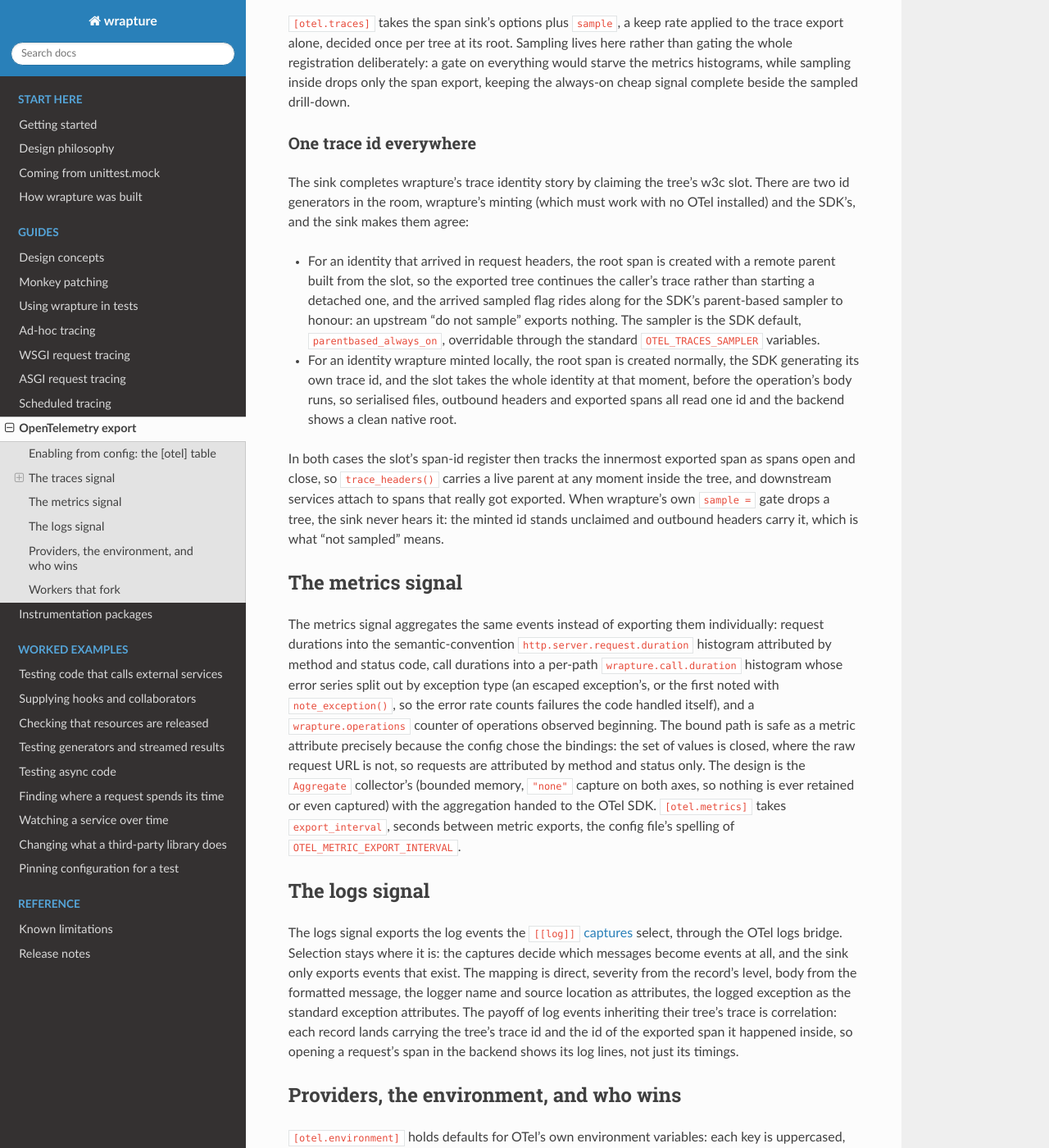
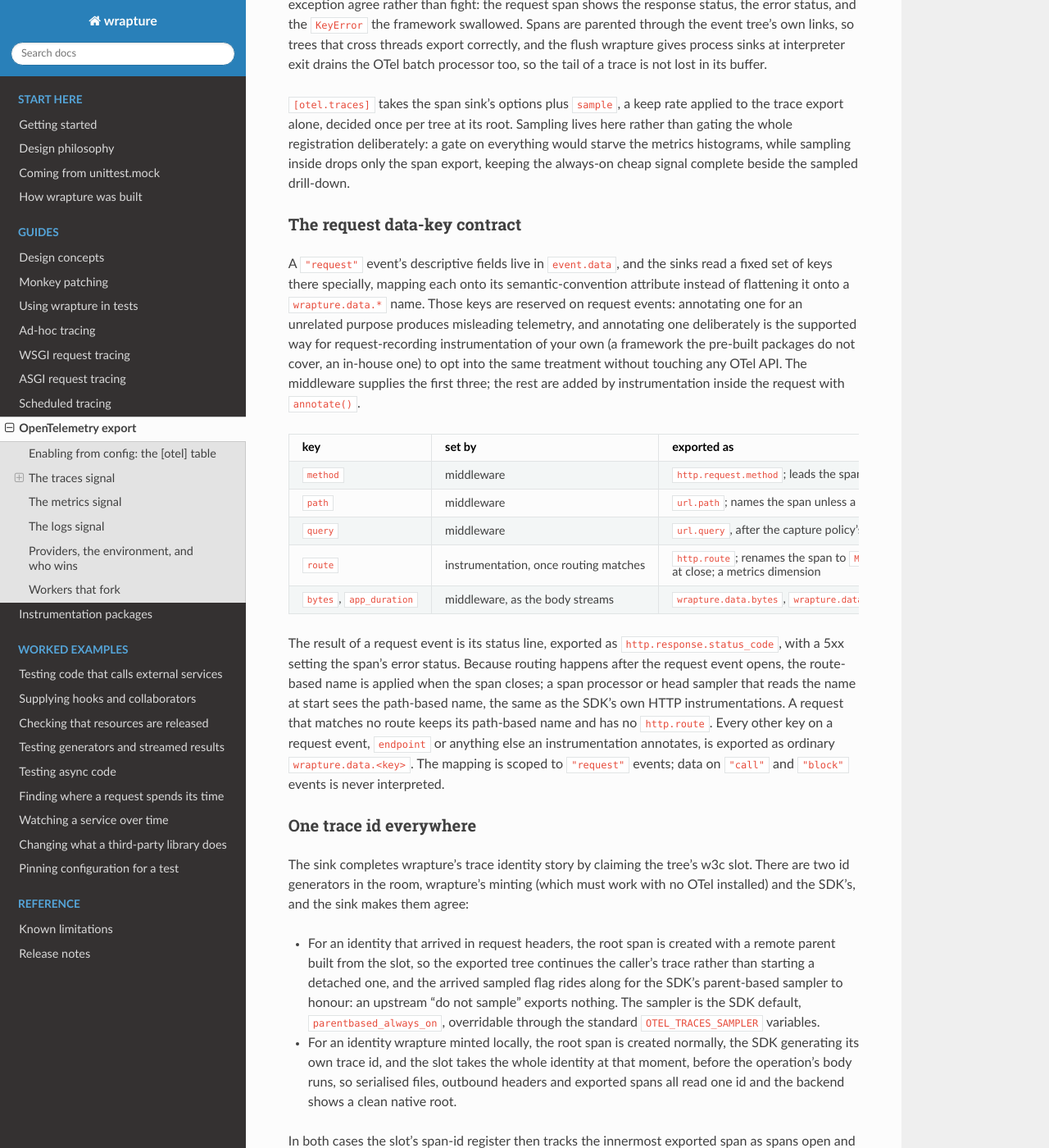
Before and after one commit to GrahamDumpleton/wrapture, a Sphinx documentation site: the page built from docs/otel-export.md, in a window 1280 px wide and 1400 px high, scrolled down 2176 px. Shown: the whole window at 82% size. Built offline with Sphinx 7.4.7 and the Read the Docs theme 3.1.0, drawn with Linux system fonts in a browser that asks for light colours; some of the changed text lies outside the part shown.

Commit message:
Map a request's route annotation to http.route, renaming the span, and document the request data-key contract.

```diff
--- a/docs/otel-export.md
+++ b/docs/otel-export.md
@@ -91,7 +91,12 @@
 One event becomes one span. `"request"` events become SERVER spans
 named access-log style (`GET /quote/widget`), carrying the method,
 path and status code under their semantic-convention attribute
-names; `"call"` events become INTERNAL spans named by the binding's
+names; a request annotated with its matched `route` (the pattern,
+`/quote/<item>`, which framework instrumentation adds once routing
+has run) is instead named by that pattern, `GET /quote/<item>`, and
+carries it as `http.route`, so a backend groups by endpoint rather
+than seeing every URL as a distinct operation (the request data-key
+contract below says which keys get this treatment); `"call"` events become INTERNAL spans named by the binding's
 assigned label, or by its `module:qualname` path when unnamed, so a
 span name with a colon in it always pins the exact function; `"block"`
 events become INTERNAL spans named by the block, which
@@ -120,6 +125,40 @@
 histograms, while sampling inside drops only the span export,
 keeping the always-on cheap signal complete beside the sampled
 drill-down.
+
+### The request data-key contract
+
+A `"request"` event's descriptive fields live in `event.data`, and
+the sinks read a fixed set of keys there specially, mapping each
+onto its semantic-convention attribute instead of flattening it
+onto a `wrapture.data.*` name. Those keys are reserved on request
+events: annotating one for an unrelated purpose produces misleading
+telemetry, and annotating one deliberately is the supported way for
+request-recording instrumentation of your own (a framework the
+pre-built packages do not cover, an in-house one) to opt into the
+same treatment without touching any OTel API. The middleware
+supplies the first three; the rest are added by instrumentation
+inside the request with `annotate()`.
+
+| key | set by | exported as |
+|-----|--------|-------------|
+| `method` | middleware | `http.request.method`; leads the span name; a metrics dimension |
+| `path` | middleware | `url.path`; names the span unless a route is annotated |
+| `query` | middleware | `url.query`, after the capture policy's redaction |
+| `route` | instrumentation, once routing matches | `http.route`; renames the span to `METHOD route` at close; a metrics dimension |
+| `bytes`, `app_duration` | middleware, as the body streams | `wrapture.data.bytes`, `wrapture.data.app_duration`, swept at close |
+
+The result of a request event is its status line, exported as
+`http.response.status_code`, with a 5xx setting the span's error
+status. Because routing happens after the request event opens, the
+route-based name is applied when the span closes; a span processor
+or head sampler that reads the name at start sees the path-based
+name, the same as the SDK's own HTTP instrumentations. A request that
+matches no route keeps its path-based name and has no `http.route`.
+Every other key on a request event, `endpoint` or anything else an
+instrumentation annotates, is exported as ordinary
+`wrapture.data.<key>`. The mapping is scoped to `"request"` events;
+data on `"call"` and `"block"` events is never interpreted.
 
 ### One trace id everywhere
 
@@ -154,8 +193,10 @@
 
 The metrics signal aggregates the same events instead of exporting
 them individually: request durations into the semantic-convention
-`http.server.request.duration` histogram attributed by method and
-status code, call durations into a per-path `wrapture.call.duration`
+`http.server.request.duration` histogram attributed by method,
+status code and, for a request annotated with its matched `route`,
+`http.route`, so per-endpoint latency reads straight off the
+histogram; call durations into a per-path `wrapture.call.duration`
 histogram whose error series split out by exception type (an
 escaped exception's, or the first noted with `note_exception()`, so
 the error rate counts failures the code handled itself), and a
@@ -163,7 +204,8 @@
 bound path is safe as a metric attribute precisely because the
 config chose the bindings: the set of values is closed, where the
 raw request URL is not, so requests are attributed by method and
-status only. The design is the `Aggregate` collector's (bounded
+status, and by the route pattern, closed the same way, never the
+URL. The design is the `Aggregate` collector's (bounded
 memory, `"none"` capture on both axes, so nothing is ever retained
 or even captured) with the aggregation handed to the OTel SDK.
 `[otel.metrics]` takes `export_interval`, seconds between metric
```
Also changed, not shown: 4 other files.
